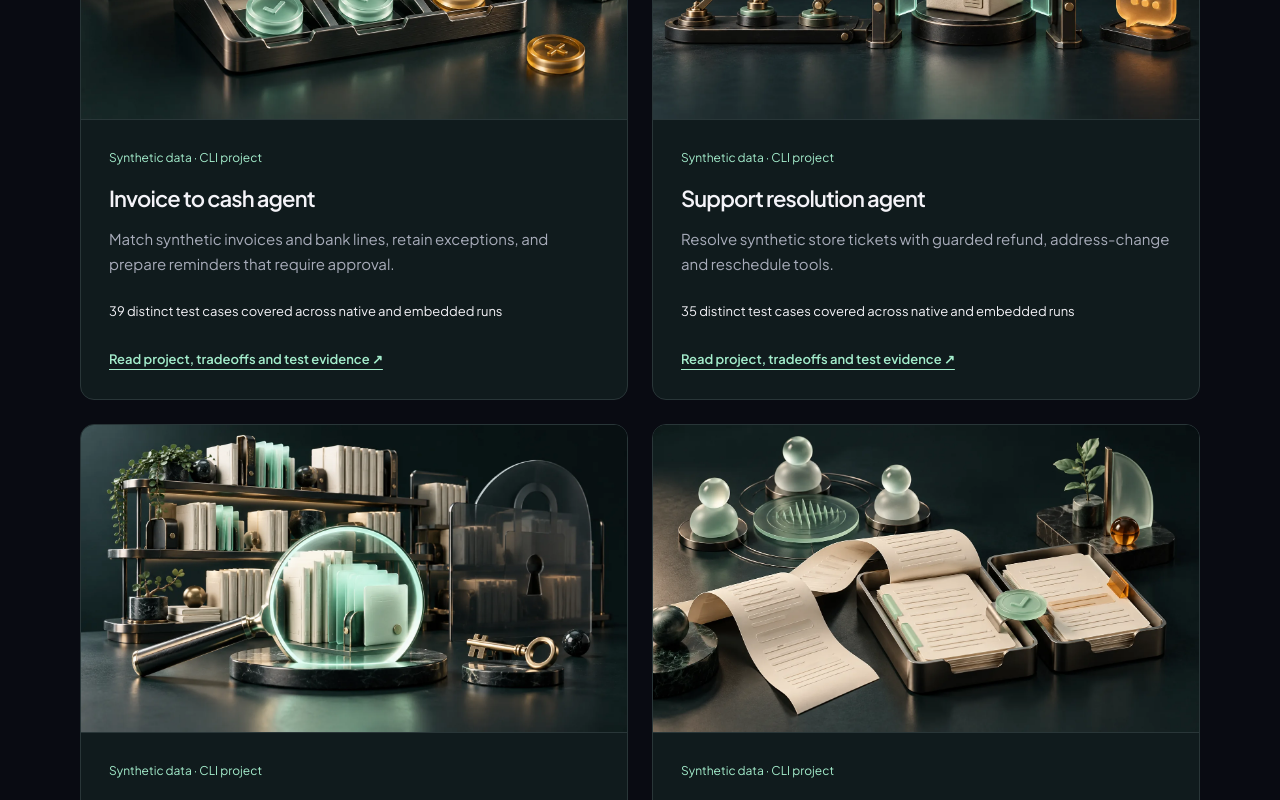
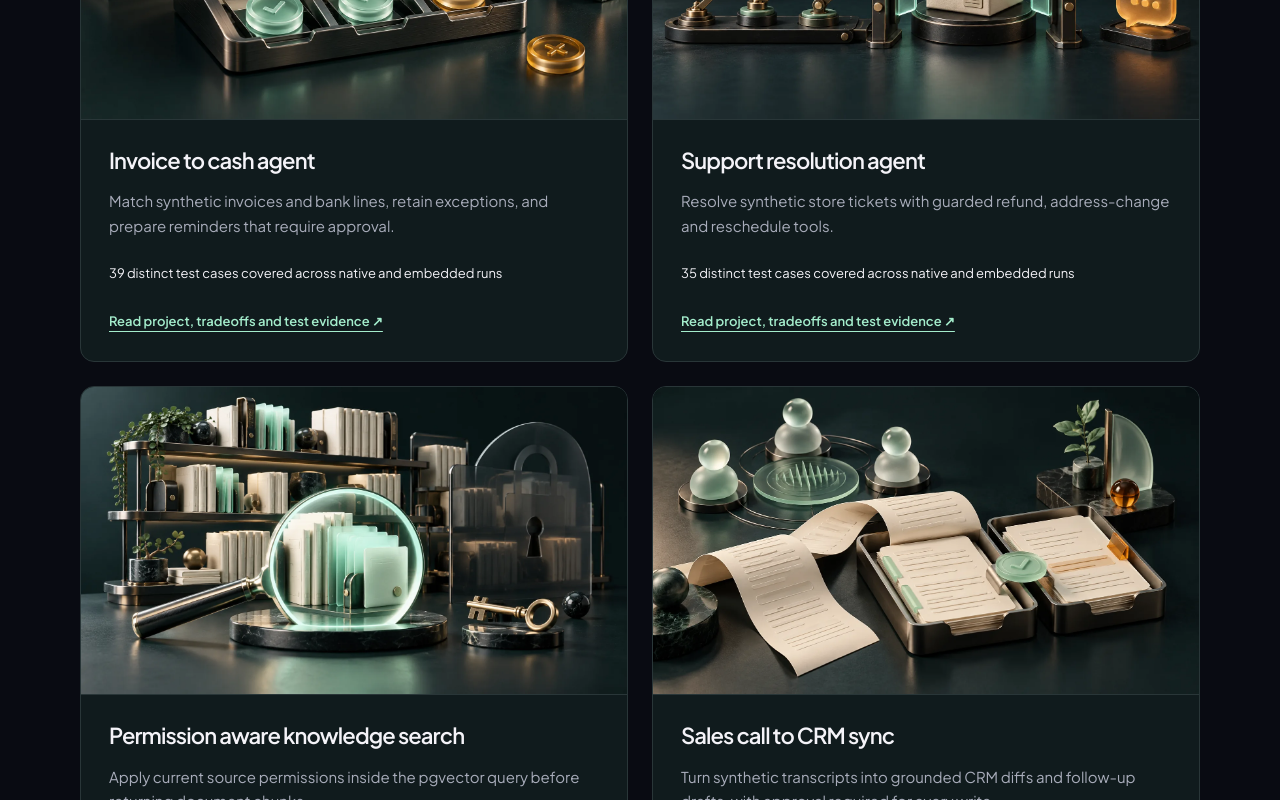
Before and after one commit to umair24171/dev_umair, a Next.js app: page /work in a window 1280 px wide. Shown: the part 3260-4060 px from the top of the page. Built offline with nearby package versions, Linux system fonts and the light colour scheme.

Commit message:
Remove repeated synthetic-data CLI labels from portfolio cards and headers

```diff
--- a/app/components/AgentPortfolio.module.css
+++ b/app/components/AgentPortfolio.module.css
@@ -3,7 +3,6 @@
 .card { min-width:0; border:1px solid var(--line); border-radius:14px; padding:0; overflow:hidden; background:var(--panel); }
 .card h3 { margin-bottom:16px; }
 .card p { color:var(--muted); }
-.card .label { color:var(--accent); font-size:12px; margin-bottom:18px; }
 .card .result { color:var(--foreground); font-size:13px; margin-block:24px; }
 .content { min-width:0; padding-bottom:80px; }
 .content section { margin-bottom:52px; }
--- a/app/components/AgentPortfolioSection.tsx
+++ b/app/components/AgentPortfolioSection.tsx
@@ -11,7 +11,7 @@ export default function AgentPortfolioSection() {
     <div className={styles.grid}>
       {agentProjects.map(project => <article key={project.slug} className={`${styles.card} agent-portfolio-card`}>
         <Link href={agentProjectPath(project.slug)} className={styles.cardImageLink} aria-label={`View ${project.name}`}><Image className={styles.coverImage} src={project.image.src} alt={project.image.alt} width={project.image.width} height={project.image.height} sizes="(max-width: 600px) 100vw, 50vw" /></Link>
-        <div className={styles.cardBody}><p className={styles.label}>Synthetic data · CLI project</p>
+        <div className={styles.cardBody}>
         <h3><Link href={agentProjectPath(project.slug)}>{project.name}</Link></h3>
         <p>{project.summary}</p>
         <p className={styles.result}>{project.distinct} distinct test cases covered across native and embedded runs</p>
--- a/app/work/agents/[slug]/page.tsx
+++ b/app/work/agents/[slug]/page.tsx
@@ -16,7 +16,7 @@ export default async function AgentProjectPage({params}:{params:Promise<{slug:st
   return <main id="main-content">
     <section className="shell page-hero">
       <Link href="/work#agent-projects-title" className="breadcrumb">← All work</Link>
-      <p className="eyebrow">BUILDZN / SYNTHETIC DATA / CLI PROJECT</p>
+      <p className="eyebrow">BUILDZN / WORK</p>
       <h1>{project.name}</h1><p className={styles.intro}>{project.summary}</p>
       <div className="tags">{project.stack.map(tag=><span key={tag}>{tag}</span>)}</div>
       <div className={styles.evidence}><a className="button button-small" href={project.repoUrl} target="_blank" rel="noopener noreferrer">View GitHub source ↗</a><a className="button button-small button-secondary" href={project.ciUrl} target="_blank" rel="noopener noreferrer">Inspect passing CI ↗</a></div>
```
Also changed, not shown: 2 other files (tests, documents, lock files or other folders).
